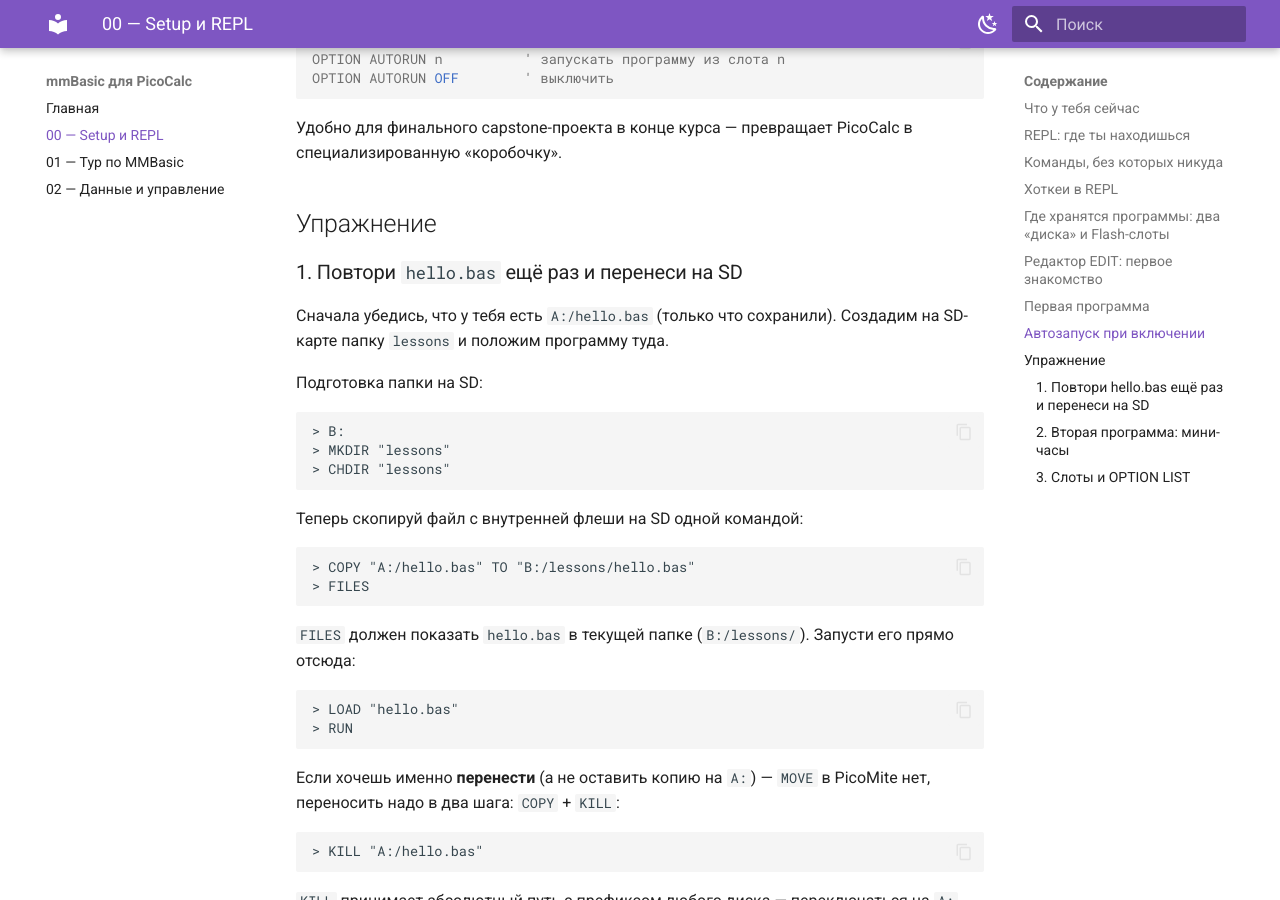
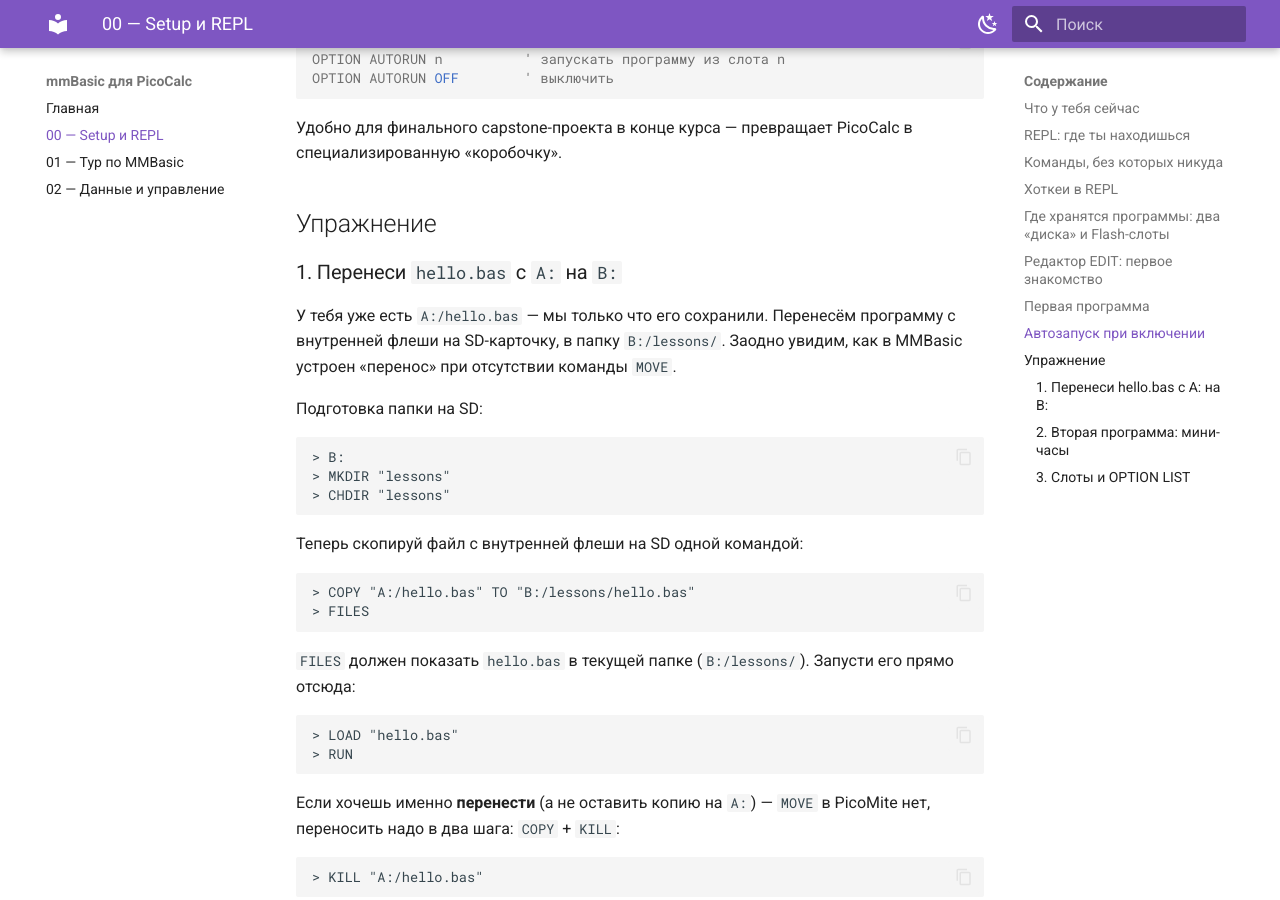
Before and after one commit to ykamendrovskiy/picocalc-mmbasic-intro, an MkDocs documentation site: the page built from lessons/00-setup.md, in a window 1280 px wide and 900 px high, scrolled down 5639 px. Built offline with MkDocs 1.6.1 and Material for MkDocs 9.7.7, drawn with Linux system fonts in a browser that asks for light colours.

Commit message:
docs(lesson-00): rename exercise 1 to match its actual content (A:→B: file transfer)
Co-authored-by: Cursor <cursoragent@cursor.com>

```diff
--- a/lessons/00-setup.md
+++ b/lessons/00-setup.md
@@ -196,9 +196,9 @@ OPTION AUTORUN OFF        ' выключить
 
 ## Упражнение
 
-### 1. Повтори `hello.bas` ещё раз и перенеси на SD
+### 1. Перенеси `hello.bas` с `A:` на `B:`
 
-Сначала убедись, что у тебя есть `A:/hello.bas` (только что сохранили). Создадим на SD-карте папку `lessons` и положим программу туда.
+У тебя уже есть `A:/hello.bas` — мы только что его сохранили. Перенесём программу с внутренней флеши на SD-карточку, в папку `B:/lessons/`. Заодно увидим, как в MMBasic устроен «перенос» при отсутствии команды `MOVE`.
 
 Подготовка папки на SD:
 
```
